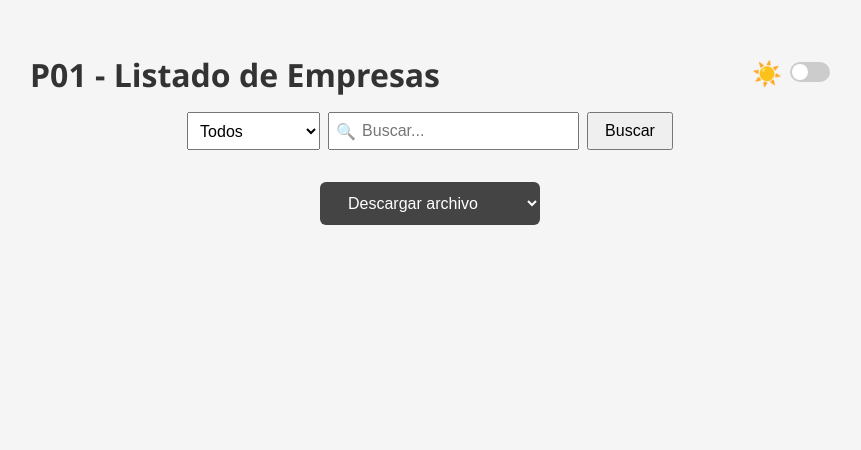
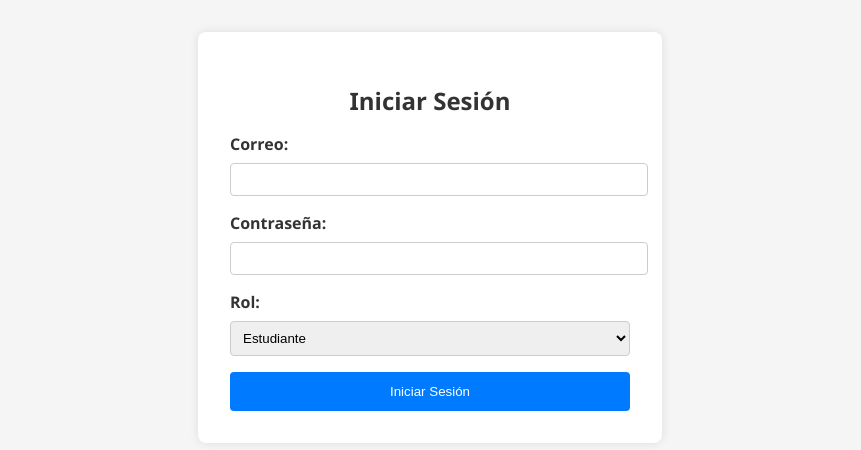
Before and after one commit to Dubalio/P01_frontend, a React (Vite) app in the folder frontend/: page /login in a window 1280 px wide. Shown: the top 450 px of the page, without its empty margins (210-1071 px from the left). Built offline with nearby package versions, Linux system fonts and the light colour scheme.

Commit message:
Login incorporado

```diff
--- a/frontend/src/App.jsx
+++ b/frontend/src/App.jsx
@@ -3,10 +3,12 @@ import Header from './components/Header';
 import SearchBar from './components/SearchBar';
 import ResultsList from './components/ResultsList';
 import ExportOptions from './components/ExportOptions';
+import Login from './components/Login';
 import datosEmpresas from './data/datos.json';
 import './index.css';
 
 function App() {
+  const [user, setUser] = useState(null);
   const [terminoBusqueda, setTerminoBusqueda] = useState('');
   const [filtro, setFiltro] = useState('todos');
   const [resultados, setResultados] = useState([]);
@@ -31,9 +33,14 @@ function App() {
     setResultados(filtrados);
   };
 
+  if (!user) {
+    return <Login onLogin={setUser} />;
+  }
+
   return (
     <div className="container">
       <Header modoOscuro={modoOscuro} toggleModoOscuro={() => setModoOscuro(!modoOscuro)} />
+      <p>Bienvenido, {user.role === 'profesor' ? 'Profesor' : 'Estudiante'} ({user.email})</p>
       <SearchBar
         terminoBusqueda={terminoBusqueda}
         setTerminoBusqueda={setTerminoBusqueda}
--- /dev/null
+++ b/frontend/src/components/Login.css
@@ -0,0 +1,64 @@
+/* Estilos para el login */
+.login-container {
+  max-width: 400px;
+  margin: 2rem auto;
+  padding: 2rem;
+  background-color: #fff;
+  border-radius: 8px;
+  box-shadow: 0 0 10px rgba(0, 0, 0, 0.1);
+}
+
+body.dark .login-container {
+  background-color: #2a2a2a;
+  box-shadow: 0 0 10px rgba(255, 255, 255, 0.1);
+}
+
+.login-container h2 {
+  text-align: center;
+  margin-bottom: 1rem;
+}
+
+.login-container form div {
+  margin-bottom: 1rem;
+}
+
+.login-container label {
+  display: block;
+  margin-bottom: 0.5rem;
+  font-weight: bold;
+}
+
+.login-container input,
+.login-container select {
+  width: 100%;
+  padding: 0.5rem;
+  border: 1px solid #ccc;
+  border-radius: 4px;
+}
+
+body.dark .login-container input,
+body.dark .login-container select {
+  background-color: #333;
+  color: #eee;
+  border: 1px solid #555;
+}
+
+.login-container button {
+  width: 100%;
+  padding: 0.75rem;
+  background-color: #007bff;
+  color: white;
+  border: none;
+  border-radius: 4px;
+  cursor: pointer;
+}
+
+.login-container button:hover {
+  background-color: #0056b3;
+}
+
+.login-container .error {
+  color: red;
+  font-size: 0.9rem;
+  text-align: center;
+}
--- /dev/null
+++ b/frontend/src/components/Login.jsx
@@ -0,0 +1,72 @@
+import React, { useState } from 'react';
+import './Login.css';
+
+function Login({ onLogin }) {
+  const [email, setEmail] = useState('');
+  const [password, setPassword] = useState('');
+  const [role, setRole] = useState('estudiante');
+  const [error, setError] = useState('');
+
+  const handleSubmit = (e) => {
+    e.preventDefault();
+
+    // Simulación de autenticación
+    const validUsers = [
+      { email: 'dubalioperez2003@gmail.com', password: '1234', role: 'estudiante' },
+      { email: 'profesor@example.com', password: 'abcd', role: 'profesor' },
+    ];
+
+    const user = validUsers.find(
+      (u) => u.email === email && u.password === password && u.role === role
+    );
+
+    if (user) {
+      onLogin(user);
+    } else {
+      setError('Credenciales incorrectas. Inténtalo de nuevo.');
+    }
+  };
+
+  return (
+    <div className="login-container">
+      <h2>Iniciar Sesión</h2>
+      <form onSubmit={handleSubmit}>
+        <div>
+          <label htmlFor="email">Correo:</label>
+          <input
+            type="email"
+            id="email"
+            value={email}
+            onChange={(e) => setEmail(e.target.value)}
+            required
+          />
+        </div>
+        <div>
+          <label htmlFor="password">Contraseña:</label>
+          <input
+            type="password"
+            id="password"
+            value={password}
+            onChange={(e) => setPassword(e.target.value)}
+            required
+          />
+        </div>
+        <div>
+          <label htmlFor="role">Rol:</label>
+          <select
+            id="role"
+            value={role}
+            onChange={(e) => setRole(e.target.value)}
+          >
+            <option value="estudiante">Estudiante</option>
+            <option value="profesor">Profesor</option>
+          </select>
+        </div>
+        {error && <p className="error">{error}</p>}
+        <button type="submit">Iniciar Sesión</button>
+      </form>
+    </div>
+  );
+}
+
+export default Login;
```
